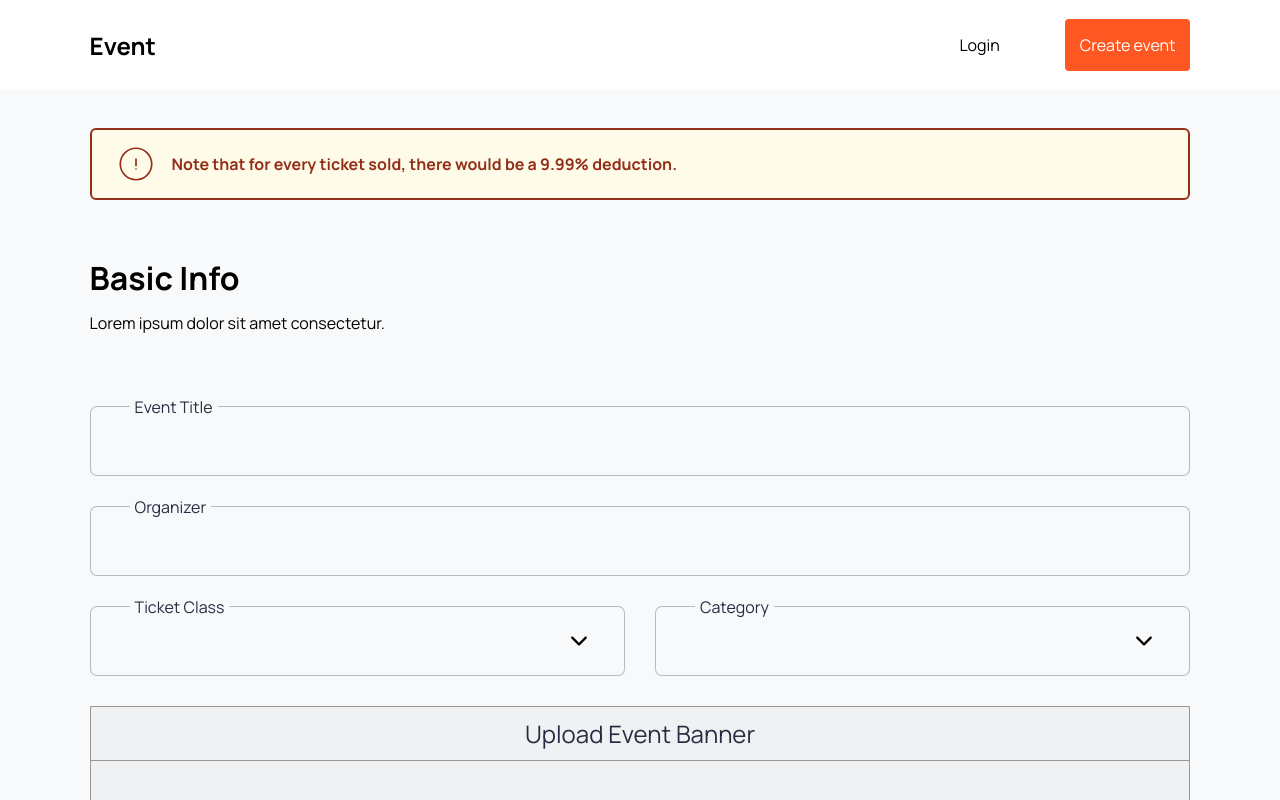
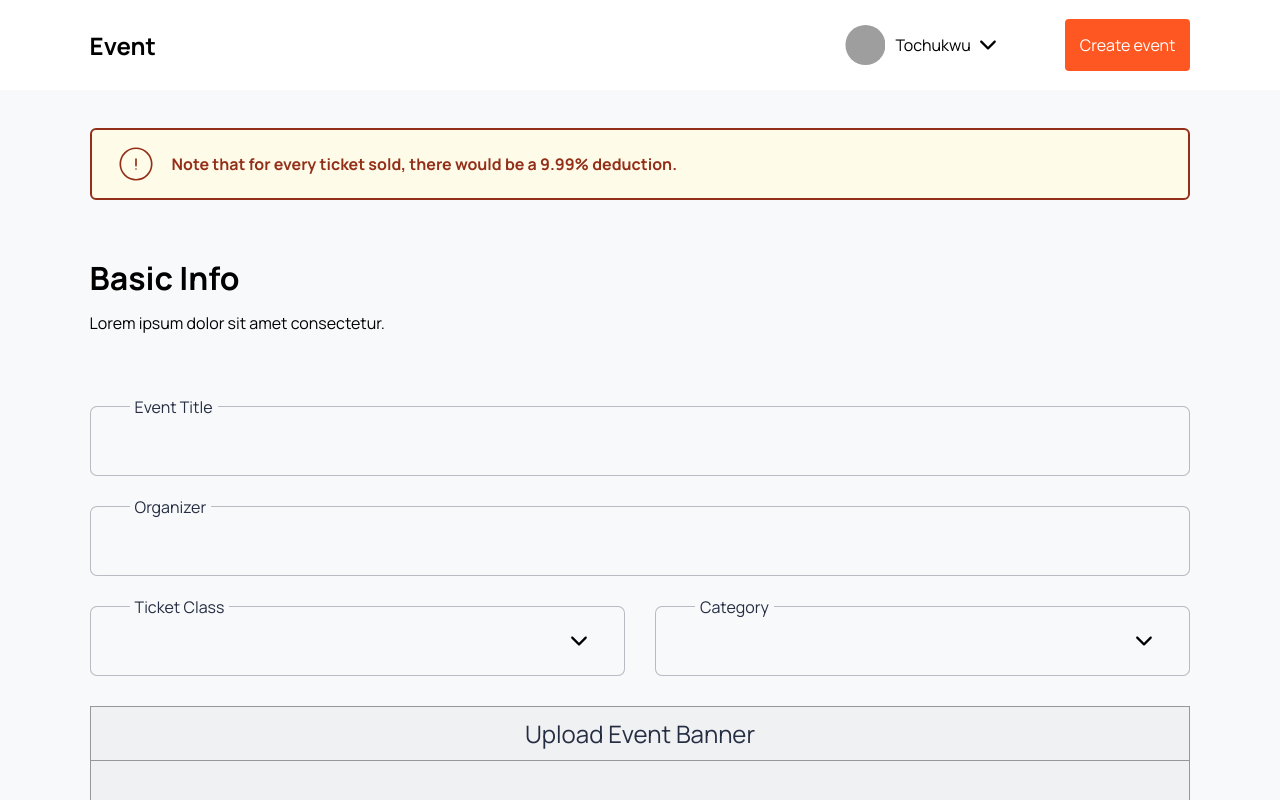
Before and after one commit to miracle-ic/Event-Hub-Project, a React (Vite) app: page / in a window 1280 px wide. Shown: the top 800 px of the page. Built offline with nearby package versions, Linux system fonts and the light colour scheme; grey boxes are pictures that could not be loaded.

Commit message:
15th commit

```diff
--- a/src/App.jsx
+++ b/src/App.jsx
@@ -1,6 +1,7 @@
 import React from 'react'
 import './App.css'
 import BookEvent from './component/pages/BookEvent'
+import Usernav from './component/Navbar/Usernav'
 
 
 
@@ -10,6 +11,7 @@ const App = () => {
     <>
       {/* <Navbar /> */}
       <BookEvent />
+      {/* <Usernav /> */}
       {/* <Footer /> */}
       {/* <Emaildiv /> */}
 
--- a/src/component/Navbar/Usernav.jsx
+++ b/src/component/Navbar/Usernav.jsx
@@ -0,0 +1,38 @@
+import React from "react";
+import "./usernav.css";
+import { IoIosArrowDown } from "react-icons/io";
+import { AiOutlineMenu } from "react-icons/ai";
+
+const Usernav = () => {
+  return (
+    <nav className="navbar">
+      <a href="#" className="logo">
+        Event
+      </a>
+      <div className="nav-links">
+        <ul>
+          <li>
+            <a href="#" className="user-avatar-div">
+              <img
+                src="https://res.cloudinary.com/dafxzu462/image/upload/v1685714317/user-image_royude.png"
+                alt="user profile avatar"
+                width={40}
+                height={40}
+              />
+              Tochukwu
+              <IoIosArrowDown className="user-arrow-icon" />
+            </a>
+          </li>
+          <li>
+            <a href="#" className="create-event-btn">
+              Create event
+            </a>
+          </li>
+        </ul>
+      </div>
+      <AiOutlineMenu className="icon-menu" />
+    </nav>
+  );
+};
+
+export default Usernav;
--- a/src/component/Navbar/usernav.css
+++ b/src/component/Navbar/usernav.css
@@ -0,0 +1,121 @@
+.navbar {
+  display: flex;
+  flex-direction: row;
+  align-items: center;
+  max-width: 100%;
+  height: 90px;
+  padding: 0 7%;
+  background-color: #fff;
+  /* border: 1px solid rgb(226, 226, 226); */
+}
+
+.logo {
+  font-family: "Manrope", sans-serif;
+  font-weight: bold;
+  font-size: 24px;
+  color: #000;
+  text-decoration: none;
+}
+
+.nav-links {
+  display: flex;
+  flex-direction: row;
+  align-items: center;
+  justify-content: end;
+  width: 100%;
+  /* border: 1px solid rgb(226, 226, 226); */
+}
+
+.nav-links ul {
+  display: flex;
+  align-items: center;
+  list-style-type: none;
+  text-decoration: none;
+  gap: 15px;
+}
+
+.nav-links ul li a {
+  text-decoration: none;
+}
+
+.user-avatar-div {
+  display: flex;
+  flex-direction: row;
+  justify-content: flex-end;
+  align-items: center;
+  color: #000;
+  /* border: 1px solid rgb(226, 226, 226); */
+}
+
+.user-avatar-div img {
+    clip-path: circle(50% at 50% 50%);
+    margin-right: 10px;
+}
+
+.user-arrow-icon {
+    font-size: 24px;
+    margin-left: 5px;
+}
+
+.create-event-btn {
+  color: #fff;
+  /* width: 146px;
+      height: 504px; */
+  padding: 15px;
+  border-radius: 4px;
+  margin-left: 50px;
+  background-color: #ff5722;
+}
+
+.icon-menu {
+  display: none;
+  position: absolute;
+  right: 0;
+  width: 40px;
+  height: 40px;
+  margin-right: 7%;
+  /* font-size: 40px; */
+  /* background-color: aqua; */
+}
+
+@media screen and (max-width: 900px) {
+  .navbar .icon-menu {
+    display: block;
+  }
+  .navbar .logo {
+    position: absolute;
+    top: 25px;
+    left: 25px;
+  }
+  /* .navbar .icon-menu {
+      display: block;
+      top: 25px;
+      right: 0px;
+    } */
+
+  .nav-links {
+    display: none;
+    top: 0;
+    left: 0;
+    margin: 0;
+    position: absolute;
+    align-items: center;
+    justify-content: center;
+    width: 100vw;
+    height: 100vh;
+    background-color: rgba(0, 255, 255, 0.203);
+    backdrop-filter: blur(8px);
+    /* margin-left: -100%; */
+  }
+  .nav-links ul {
+    display: flex;
+    flex-direction: column;
+    align-items: center;
+    justify-content: center;
+    margin: 0;
+    padding: 0;
+  }
+  .navbar .nav-links ul li {
+    margin: 25px 0;
+  }
+}
--- a/src/component/pages/BookEvent.jsx
+++ b/src/component/pages/BookEvent.jsx
@@ -1,17 +1,17 @@
 import React from "react";
 import "./bookevent.css";
-import Navbar from "../Navbar/Navbar";
+import Usernav from '../Navbar/Usernav'
 import Footer from "../Footer/Footer"
-import TicketModel from "../Ticket-Model/TicketModel";
 import { CiCircleAlert } from "react-icons/ci";
 import { IoIosArrowDown } from "react-icons/io";
 import { FaCalendarAlt } from "react-icons/fa";
 import upload from "../others/upload.svg";
 
+
 const BookEvent = () => {
   return (
     <>
-      <div className="header"><Navbar /></div>
+      <div className="header"><Usernav /></div>
       {/* -----------------------------------------------------event-book Container - Body */}
       <div className="event-book-container">
         {/* -----------------------------------event-book Details - Div */}
```
